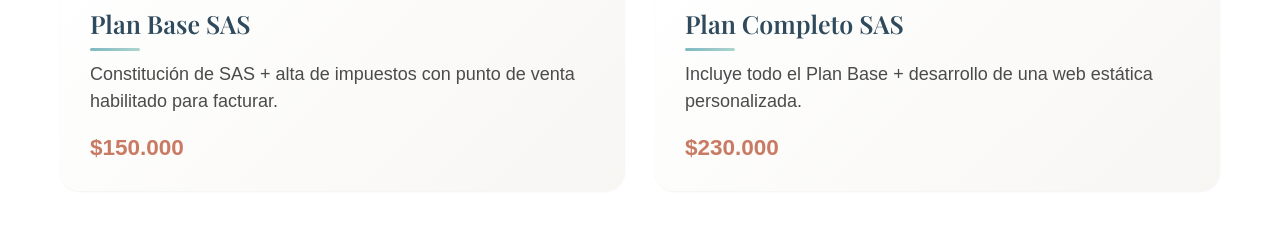
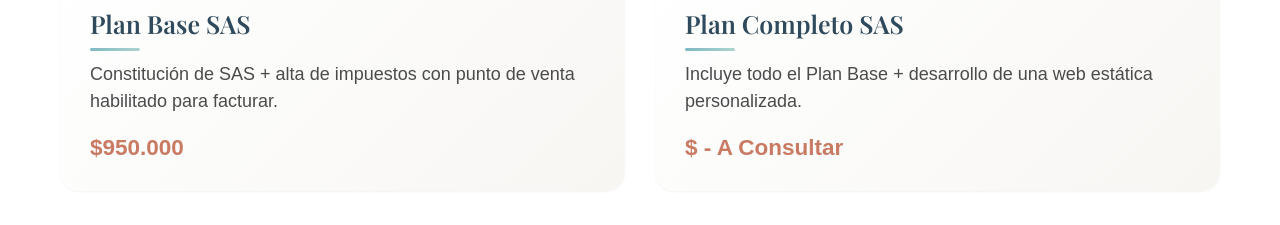
Before and after one commit to agosGentille/ContadorIB-Web, a React (Create React App) app in the folder client/: page /planes in a window 1280 px wide. Shown: the part 960-1185 px from the top of the page. Built offline with nearby package versions, Linux system fonts and the light colour scheme; no server answers; a web font is replaced by a local one.

Commit message:
Modif precio planes soc

```diff
--- a/client/src/Components/PlanesSociedades.js
+++ b/client/src/Components/PlanesSociedades.js
@@ -22,24 +22,24 @@ export default function PlanesEmpresas() {
       {
         nombre: "Plan Base SAS",
         desc: "Constitución de SAS + alta de impuestos con punto de venta habilitado para facturar.",
-        precio: "$150.000",
+        precio: "$950.000",
       },
       {
         nombre: "Plan Completo SAS",
         desc: "Incluye todo el Plan Base + desarrollo de una web estática personalizada.",
-        precio: "$230.000",
+        precio: "$ - A Consultar",
       },
     ],
     SRL: [
       {
         nombre: "Plan Base SRL",
         desc: "Constitución de SRL + alta de impuestos con punto de venta habilitado para facturar.",
-        precio: "$180.000",
+        precio: "$1.500.000",
       },
       {
         nombre: "Plan Completo SRL",
         desc: "Incluye todo el Plan Base + desarrollo de una web estática personalizada.",
-        precio: "$260.000",
+        precio: "$ - A Consultar",
       },
     ],
   };
```
